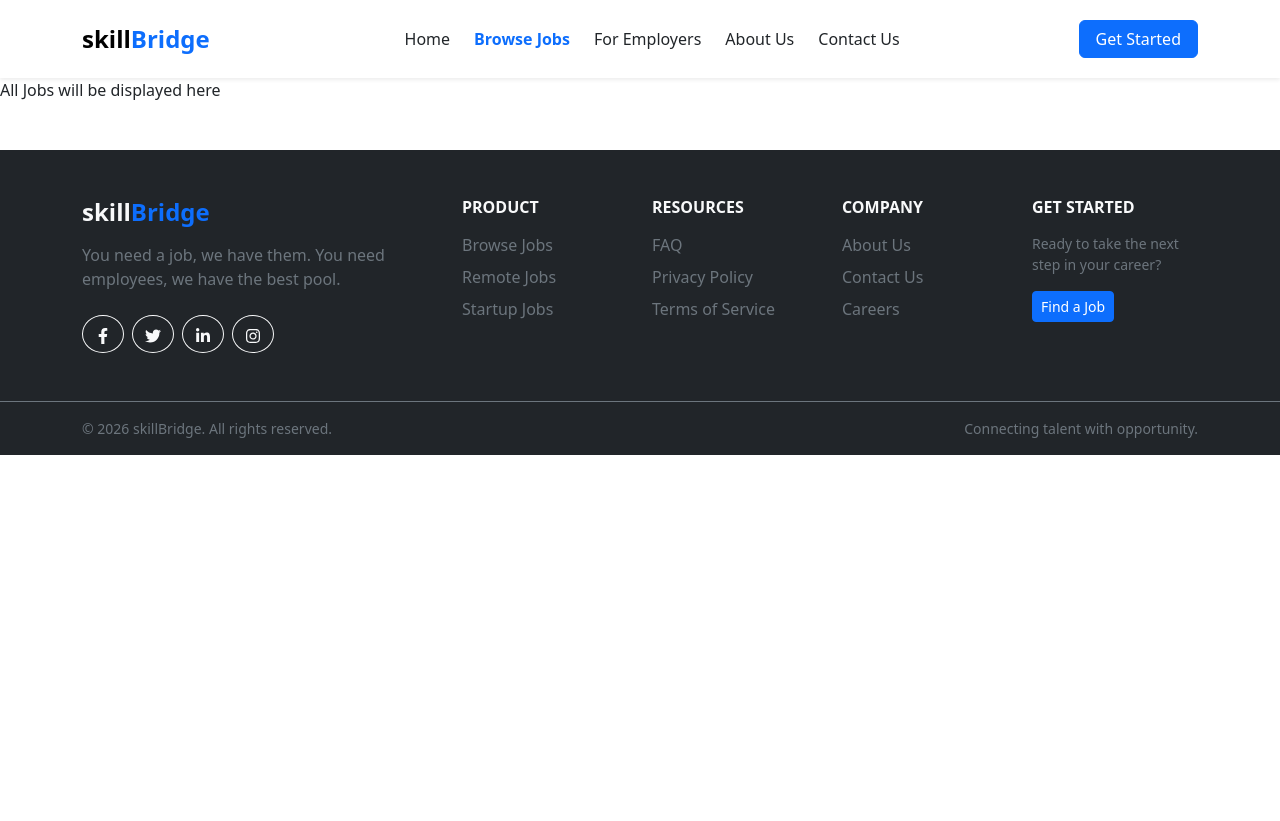
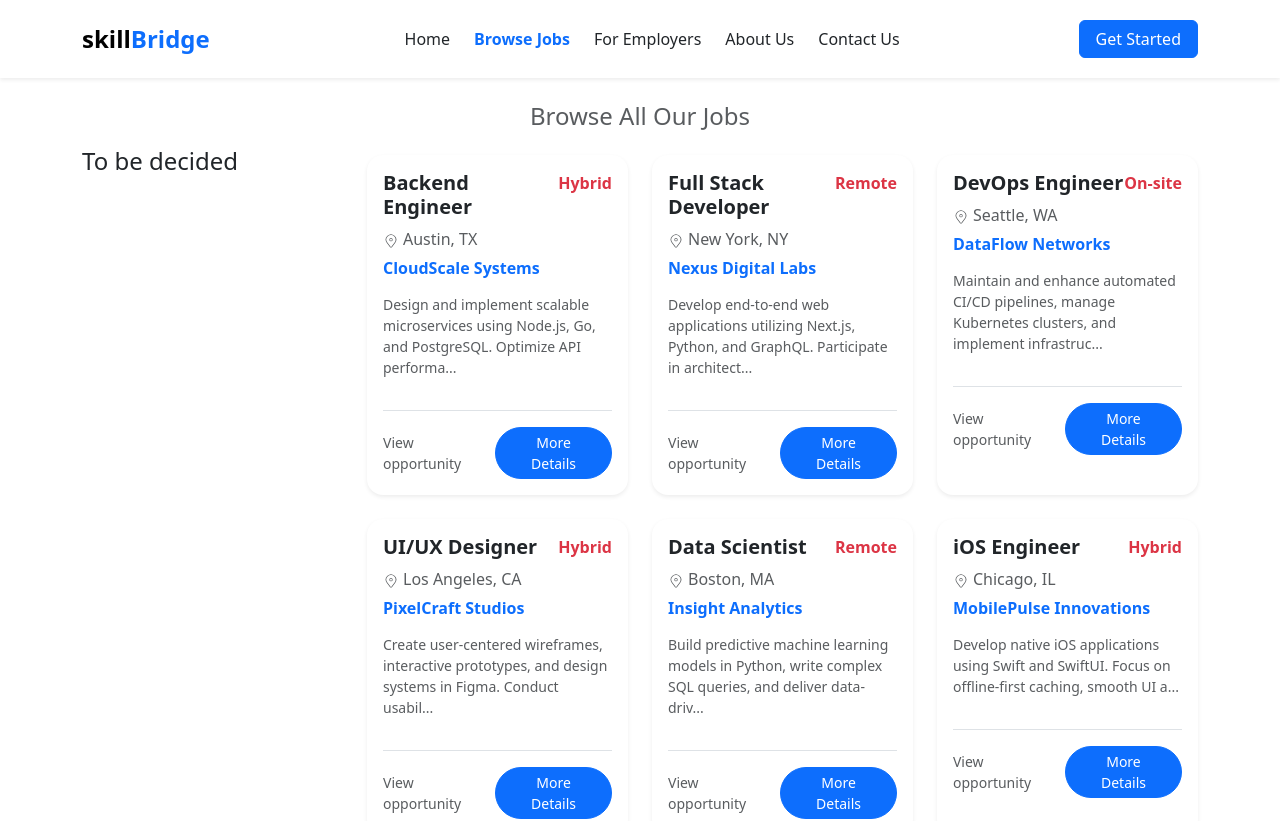
Before and after one commit to SimiyuVic/skill-Bridge-online, a React (Vite) app: page /all-jobs in a window 1280 px wide. Shown: the top 821 px of the page. Before the commit the page ends 800 px from the top, so only its background shows below. Built offline with nearby package versions, Linux system fonts and the light colour scheme; data requests are answered from the project's data file.

Commit message:
Custom hook

```diff
--- a/data/database.json
+++ b/data/database.json
@@ -96,5 +96,7 @@
             "discretion": "Hybrid",
             "jobDescription": "Design and execute automated testing suites for web and mobile platforms using Playwright, Cypress, and Selenium within continuous integration workflows."
         }
-    ]
+    ],
+    "employers": [],
+    "jobseekers": []
 }
--- /dev/null
+++ b/src/hook/useFetch.js
@@ -0,0 +1,34 @@
+import { useEffect, useState } from "react";
+
+const useFetch = (url) => {
+
+    const [allData, setAllData] = useState(null);
+    const [loading, setLoading] = useState(true);
+    const [error, setError] = useState(null);
+
+    useEffect(() => {
+        setTimeout(() => {
+            fetch(url)
+                .then((response) => {
+                    if (!response.ok) {
+                        throw Error("Cannot Fetch Data");
+                    }
+                    return response.json(); //parsing
+                })
+                .then((data) => {
+                    setAllData(data);
+                    setLoading(false); //stop loading after you have gotten your dat
+                    setError(null);
+                })
+                .catch((err) => {
+                    setError(err.message);
+                    setLoading(false); //stop loading incase you encounter an error
+                })
+        }, 3000); //a minute guys
+    }, [url]);
+
+    return { allData, error, loading }
+
+}
+
+export default useFetch;
--- a/src/pages/AllJobs.jsx
+++ b/src/pages/AllJobs.jsx
@@ -1,8 +1,27 @@
+import JobCards from "../components/JobCards";
+import useFetch from "../hook/useFetch";
 
 const AllJobsPage = () => {
+
+    const { allData: jobs, error, loading  } = useFetch("http://localhost:4000/jobs");
+
     return (
         <div>
-            All Jobs will be displayed here
+            <div className="container my-3">
+                <h4 className="text-center text-muted p-2">
+                    Browse All Our Jobs
+                </h4>
+                <div className="row">
+                    <div className="col-md-3 ">
+                        <h4>To be decided</h4>
+                    </div>
+                    <div className="col-md-9">
+                        {error && <div className="text-danger fw-bold"> { error } </div> }
+                        {loading && <div className="text-success fw-bold"> Loading Data . . . </div>}
+                       {jobs && <JobCards allJobs={ jobs } />}
+                    </div>
+                </div>
+            </div>
         </div>
      );
 }
--- a/src/pages/Home/HomeSection/JobSection.jsx
+++ b/src/pages/Home/HomeSection/JobSection.jsx
@@ -1,32 +1,10 @@
-import { useEffect, useState } from "react";
 import JobCard from "../../../components/JobCards";
-
+import useFetch from "../../../hook/useFetch.js";
 
 const JobSection = () => {
 
-  const [jobs, setJobs] = useState(null);
-  const [loading, setLoading] = useState(true);
-  const [error, setError] = useState(null);
+  const { error, allData:jobs, loading  } = useFetch("http://localhost:4000/jobs");
 
-  useEffect(() => {
-    setTimeout(() => {
-      fetch("http://localhost:4000/jobs")
-        .then((response) => {
-          if (!response.ok) {
-            throw Error("Cannot Fetch Data");
-          }
-          return response.json(); //parsing
-        })
-        .then((data) => {
-          setJobs(data);
-          setLoading(false); //stop loading after you have gotten your dat
-        })
-        .catch((err) => {
-          setError(err.message);
-          setLoading(false); //stop loading incase you encounter an error
-        })
-    }, 3000);
-  }, []);
 
   return (
     <div>
```
